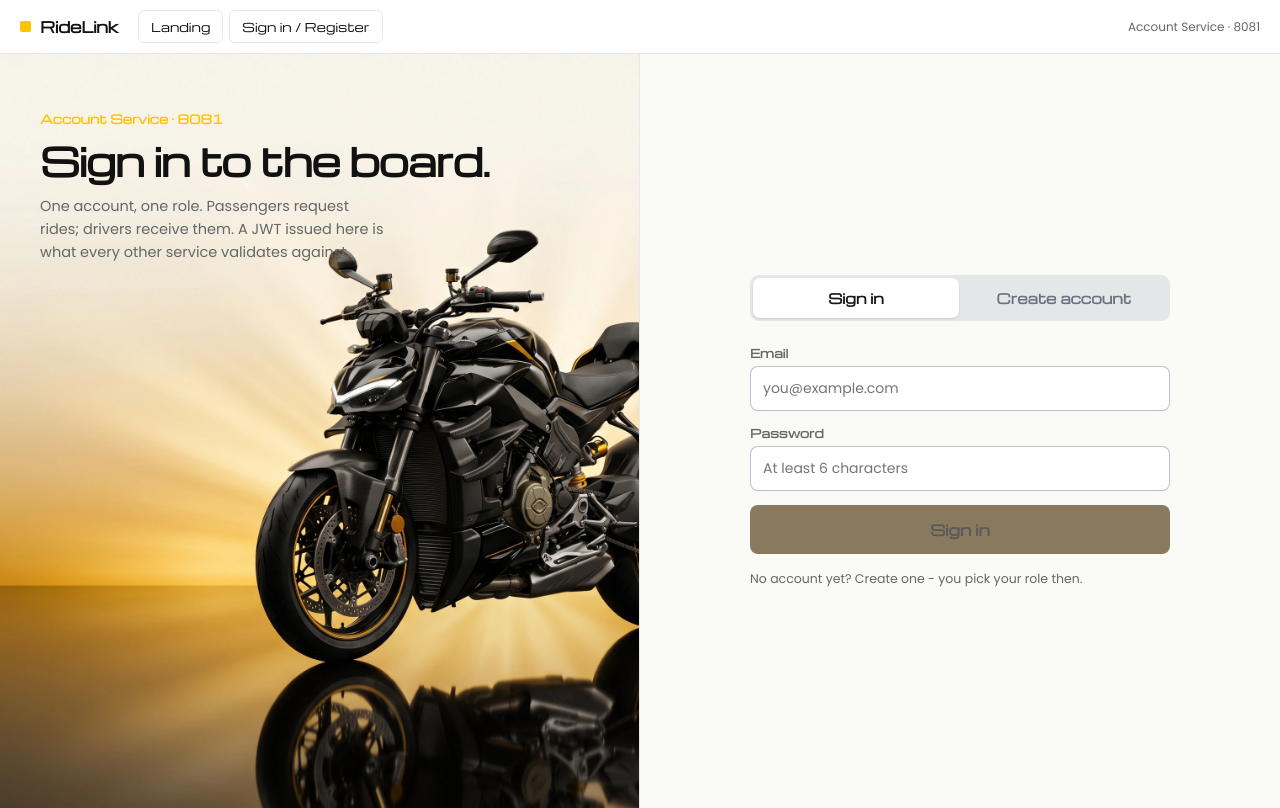
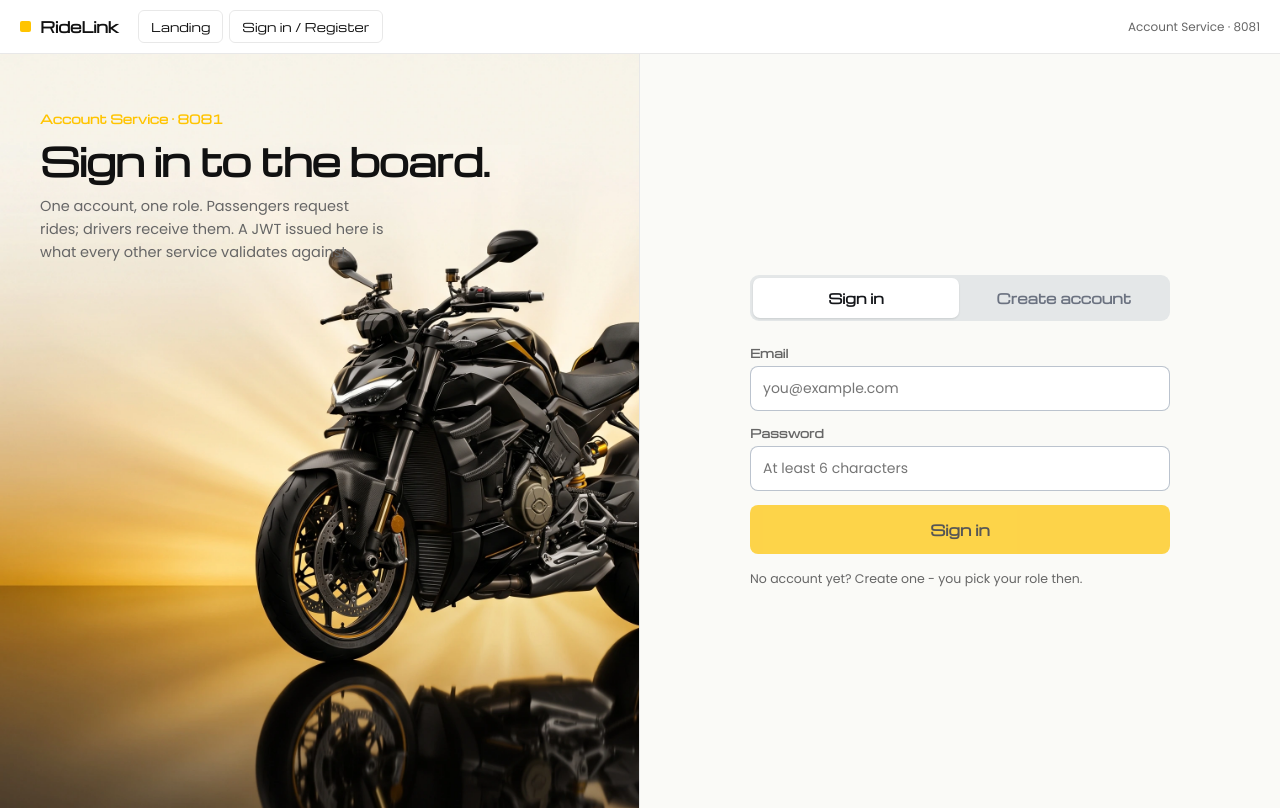
Before and after one commit to ImalkaDevHub/Ridelink, a Next.js app in the folder frontend/: page /login in a window 1280 px wide. Built offline with nearby package versions, Linux system fonts and the light colour scheme; no server answers.

Commit message:
ui updates

```diff
--- a/frontend/app/login/page.tsx
+++ b/frontend/app/login/page.tsx
@@ -75,8 +75,8 @@ export default function AuthPage() {
     return (
       <div style={{ minHeight: "100vh" }}>
         <NavBar label="/register" />
-        <div style={{ display: "flex", justifyContent: "center", padding: "60px 20px" }}>
-          <div style={{ width: "100%", maxWidth: 420 }}>
+        <div style={{ display: "flex", justifyContent: "center", alignItems: "center", padding: "60px 20px", minHeight: "calc(100vh - 46px)", backgroundImage: 'url("/image/car.jpeg")', backgroundSize: "cover", backgroundPosition: "center" }}>
+          <div style={{ width: "100%", maxWidth: 460, background: "rgba(255, 255, 255, 0.9)", padding: 40, borderRadius: 16, boxShadow: "0 4px 24px rgba(0,0,0,0.1)", backdropFilter: "blur(4px)" }}>
             <h2 style={{ fontFamily: "var(--font-heading)", fontSize: 24, fontWeight: 700, marginBottom: 8 }}>
               Set up your vehicle
             </h2>
--- a/frontend/components/ui.tsx
+++ b/frontend/components/ui.tsx
@@ -51,8 +51,8 @@ export function PrimaryButton({
         fontFamily: "var(--font-heading)",
         fontSize: 14.5,
         fontWeight: 600,
-        background: disabled ? "#5a4520" : "var(--accent)",
-        color: "#14161a",
+        background: "var(--accent)",
+        color: "#111111",
         border: "none",
         borderRadius: 8,
         padding: 14,
```
Also changed, not shown: frontend/public/image/car.jpeg (added).
